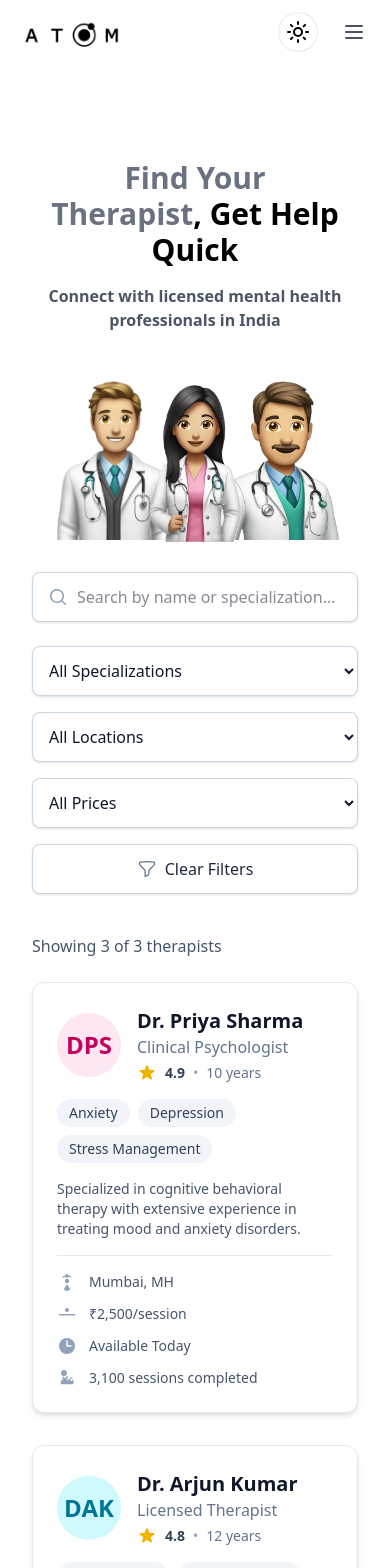
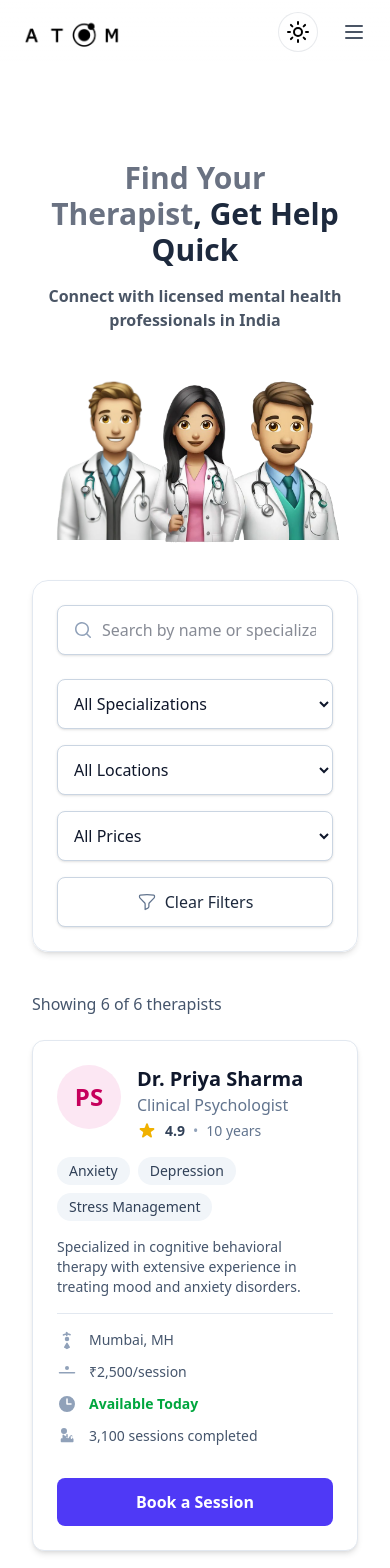
Before and after one commit to abhishekkksharma/ATOM, a React (Vite) app: page /therapists in a window 390 px wide. Shown: the top 1568 px of the page. Built offline with nearby package versions, Linux system fonts and the light colour scheme.

Commit message:
[Therapist page]- add search function to the search bar with filters

```diff
--- a/src/components/TherapistsHeroSection.jsx
+++ b/src/components/TherapistsHeroSection.jsx
@@ -6,8 +6,8 @@ import RightDoc from './../assets/therapists/Hero-section/RightDoc.png';
 export default function TherapistsHeroSection() {
   return (
     <>
-    <div className='lg:flex  lg:my-8 justify-between lg:py-4 lg:px-10 mb-8'>
-        <div className='flex justify-center items-center pb-8 lg:py-0'>
+    <div className='lg:flex justify-between lg:px-10 mb-10'>
+        <div className='flex justify-center items-center pb-8'>
           <div className='p-4 text-center lg:px-50 flex flex-col gap-4'>
             <p className='dark:text-white font-bold text-3xl lg:text-4xl '><span className='text-gray-500'>Find Your Therapist</span>, Get Help Quick</p>
             <p className='dark:text-gray-500 font-semibold text-gray-600'>Connect with licensed mental health professionals in India</p>
--- a/src/components/musicplayer.jsx
+++ b/src/components/musicplayer.jsx
@@ -177,7 +177,7 @@ const MusicPlayer = ({
 
           {/* Header */}
           <div className="flex items-start justify-between">
-            <div className="flex items-center space-x-3 bg-gray-200/20 pl-1 pr-3 rounded-full">
+            <div className="flex items-center space-x-3 bg-gray-200/20 pr-3 rounded-full">
               <img
                 src={albumArtUrl}
                 alt={artistName}
--- a/src/pages/Therapists.jsx
+++ b/src/pages/Therapists.jsx
@@ -1,19 +1,15 @@
-import React, { useState } from 'react';
+import React, { useState, useMemo } from 'react';
 import TherapistsHeroSection from '../components/TherapistsHeroSection';
 
-// NOTE FOR DARK MODE:
-// This component now supports dark mode. To enable it, add the `dark` class
-// to a parent element, like your `<html>` or `<body>` tag.
-// e.g., <html class="dark">
 
-// Data for therapists localized for India
+// Enhanced therapist data with more entries
 const therapistData = [
     {
         name: 'Dr. Priya Sharma',
         title: 'Clinical Psychologist',
         rating: 4.9,
         experience: 10,
-        initials: 'DPS',
+        initials: 'PS',
         avatarColors: 'bg-pink-100 text-pink-700 dark:bg-pink-900/30 dark:text-pink-300',
         tags: ['Anxiety', 'Depression', 'Stress Management'],
         description: 'Specialized in cognitive behavioral therapy with extensive experience in treating mood and anxiety disorders.',
@@ -27,7 +23,7 @@ const therapistData = [
         title: 'Licensed Therapist',
         rating: 4.8,
         experience: 12,
-        initials: 'DAK',
+        initials: 'AK',
         avatarColors: 'bg-cyan-100 text-cyan-700 dark:bg-cyan-900/30 dark:text-cyan-300',
         tags: ['Relationships', 'Family Therapy', 'Couples Counseling'],
         description: 'A compassionate approach to family dynamics and relationship counseling with multicultural sensitivity.',
@@ -41,18 +37,60 @@ const therapistData = [
         title: 'Licensed Clinical Social Worker',
         rating: 4.7,
         experience: 8,
-        initials: 'DAR',
+        initials: 'AR',
         avatarColors: 'bg-orange-100 text-orange-700 dark:bg-orange-900/30 dark:text-orange-300',
-        tags: ['Addiction', 'Recovery', 'Mental Wellness'],
+        tags: ['Addiction', 'Recovery', 'Stress Management'],
         description: 'Evidence-based treatment for substance abuse and dual diagnosis with a focus on holistic recovery.',
         location: 'Bengaluru, KA',
         price: 2200,
         availability: 'Available Today',
         sessions: 2800,
     },
+    {
+        name: 'Dr. Vikram Patel',
+        title: 'Counseling Psychologist',
+        rating: 4.6,
+        experience: 7,
+        initials: 'VP',
+        avatarColors: 'bg-indigo-100 text-indigo-700 dark:bg-indigo-900/30 dark:text-indigo-300',
+        tags: ['Anxiety', 'Depression'],
+        description: 'Client-centered therapy for young adults navigating career and life transitions.',
+        location: 'Mumbai, MH',
+        price: 1800,
+        sessions: 1500,
+        availability: 'Next available: Wednesday',
+    },
+    {
+        name: 'Dr. Sneha Reddy',
+        title: 'Marriage & Family Therapist',
+        rating: 5.0,
+        experience: 15,
+        initials: 'SR',
+        avatarColors: 'bg-teal-100 text-teal-700 dark:bg-teal-900/30 dark:text-teal-300',
+        tags: ['Relationships', 'Couples Counseling'],
+        description: 'Helping couples and families build stronger, healthier relationships through effective communication.',
+        location: 'Bengaluru, KA',
+        price: 4000,
+        sessions: 2100,
+        availability: 'Available Today',
+    },
+    {
+        name: 'Dr. Rohan Verma',
+        title: 'Psychiatrist',
+        rating: 4.9,
+        experience: 9,
+        initials: 'RV',
+        avatarColors: 'bg-green-100 text-green-700 dark:bg-green-900/30 dark:text-green-300',
+        tags: ['Depression', 'Anxiety', 'Bipolar Disorder'],
+        description: 'Integrative approach combining medication management with psychotherapy for comprehensive care.',
+        location: 'Delhi, DL',
+        price: 2800,
+        sessions: 980,
+        availability: 'Next available: Friday',
+    },
 ];
 
-// Reusable TherapistCard component
+// Enhanced TherapistCard component
 const TherapistCard = ({ therapist }) => {
     const {
         name, title, rating, experience, initials, avatarColors,
@@ -60,13 +98,13 @@ const TherapistCard = ({ therapist }) => {
     } = therapist;
 
     const DetailIcon = ({ children }) => (
-        <div className="h-5 w-5 text-slate-400 dark:text-slate-500">{children}</div>
+        <div className="h-5 w-5 text-slate-400 dark:text-slate-500 flex-shrink-0">{children}</div>
     );
 
     return (
-        <div className="bg-white dark:bg-slate-800 border border-slate-200 dark:border-slate-700 rounded-xl shadow-md p-6 flex flex-col space-y-4 transition hover:shadow-lg hover:-translate-y-1">
+        <div className="bg-white dark:bg-slate-800/50 border border-slate-200 dark:border-slate-700 rounded-xl shadow-md p-6 flex flex-col space-y-4 transition-all duration-300 hover:shadow-xl hover:-translate-y-1">
             {/* Card Header */}
-            <div className="flex items-center space-x-4">
+            <div className="flex items-start space-x-4">
                 <div
                     className={`flex-shrink-0 w-16 h-16 rounded-full flex items-center justify-center text-2xl font-bold ${avatarColors}`}
                 >
@@ -76,7 +114,7 @@ const TherapistCard = ({ therapist }) => {
                     <h2 className="text-xl font-bold text-slate-900 dark:text-slate-100">{name}</h2>
                     <p className="text-slate-500 dark:text-slate-400">{title}</p>
                     <div className="flex items-center space-x-2 mt-1 text-sm">
-                        <svg className="h-5 w-5 text-yellow-500" xmlns="http://www.w.org/2000/svg" viewBox="0 0 20 20" fill="currentColor">
+                        <svg className="h-5 w-5 text-yellow-500" xmlns="http://www.w3.org/2000/svg" viewBox="0 0 20 20" fill="currentColor">
                             <path d="M9.049 2.927c.3-.921 1.603-.921 1.902 0l1.07 3.292a1 1 0 00.95.69h3.462c.969 0 1.371 1.24.588 1.81l-2.8 2.034a1 1 0 00-.364 1.118l1.07 3.292c.3.921-.755 1.688-1.54 1.118l-2.8-2.034a1 1 0 00-1.175 0l-2.8 2.034c-.784.57-1.838-.197-1.539-1.118l1.07-3.292a1 1 0 00-.364-1.118L2.98 8.72c-.783-.57-.38-1.81.588-1.81h3.461a1 1 0 00.951-.69l1.07-3.292z" />
                         </svg>
                         <span className="font-semibold text-slate-700 dark:text-slate-200">{rating}</span>
@@ -96,60 +134,113 @@ const TherapistCard = ({ therapist }) => {
             </div>
 
             {/* Description */}
-            <p className="text-slate-600 dark:text-slate-300 text-sm">{description}</p>
+            <p className="text-slate-600 dark:text-slate-300 text-sm flex-grow">{description}</p>
 
             {/* Details List */}
             <ul className="space-y-3 text-sm border-t border-slate-200 dark:border-slate-700 pt-4">
                 <li className="flex items-center gap-3 text-slate-600 dark:text-slate-300">
                     <DetailIcon>
-                        <svg xmlns="http://www.w3.org/2000/svg" viewBox="0 0 20 20" fill="currentColor"><path fillRule="evenodd" d="M9.69 18.933l.003.001C9.89 19.02 10 19 10 19s.11.02.308-.066l.002-.001.006-.003.018-.008a5.741 5.741 0 00.281-.14c.186-.1.4-.223.654-.369.254-.145.532-.31.82-.492l.012-.007.004-.002.001-.001a.75.75 0 00.704-1.249l-2.21-3.682a.75.75 0 00-1.248-.001l-2.211 3.684a.75.75 0 00.705 1.248l.001.001.004.002.012.007a12.02 12.02 0 00.82.492c.288.182.566.347.82.492.254.146.468.269.654.369a5.745 5.745 0 00.28.14l.019.008.006.003zM10 11.25a2.25 2.25 0 100-4.5 2.25 2.25 0 000 4.5z" clipRule="evenodd" /><path d="M10 2a.75.75 0 01.75.75v.518c.968.125 1.88.412 2.712.832a.75.75 0 01-.522 1.394c-.76-.386-1.6-.65-2.44-.76V5.5a.75.75 0 01-1.5 0v-.606c-.84.11-1.68.374-2.44.76a.75.75 0 01-.522-1.394c.832-.42 1.744-.707 2.712-.832V2.75A.75.75 0 0110 2z" /></svg>
+                        <svg xmlns="http://www.w3.org/2000/svg" viewBox="0 0 20 20" fill="currentColor">
+                            <path fillRule="evenodd" d="M9.69 18.933l.003.001C9.89 19.02 10 19 10 19s.11.02.308-.066l.002-.001.006-.003.018-.008a5.741 5.741 0 00.281-.14c.186-.1.4-.223.654-.369.254-.145.532-.31.82-.492l.012-.007.004-.002.001-.001a.75.75 0 00.704-1.249l-2.21-3.682a.75.75 0 00-1.248-.001l-2.211 3.684a.75.75 0 00.705 1.248l.001.001.004.002.012.007a12.02 12.02 0 00.82.492c.288.182.566.347.82.492.254.146.468.269.654.369a5.745 5.745 0 00.28.14l.019.008.006.003zM10 11.25a2.25 2.25 0 100-4.5 2.25 2.25 0 000 4.5z" clipRule="evenodd" />
+                            <path d="M10 2a.75.75 0 01.75.75v.518c.968.125 1.88.412 2.712.832a.75.75 0 01-.522 1.394c-.76-.386-1.6-.65-2.44-.76V5.5a.75.75 0 01-1.5 0v-.606c-.84.11-1.68.374-2.44.76a.75.75 0 01-.522-1.394c.832-.42 1.744-.707 2.712-.832V2.75A.75.75 0 0110 2z" />
+                        </svg>
                     </DetailIcon>
                     <span>{location}</span>
                 </li>
                 <li className="flex items-center gap-3 text-slate-600 dark:text-slate-300">
                     <DetailIcon>
-                        <svg xmlns="http://www.w3.org/2000/svg" viewBox="0 0 20 20" fill="currentColor"><path d="M10 8a2 2 0 100-4 2 2 0 000 4z" /><path fillRule="evenodd" d="M2.5 10a.75.75 0 000 1.5h15a.75.75 0 000-1.5h-15z" clipRule="evenodd" /></svg>
+                        <svg xmlns="http://www.w3.org/2000/svg" viewBox="0 0 20 20" fill="currentColor">
+                            <path d="M10 8a2 2 0 100-4 2 2 0 000 4z" />
+                            <path fillRule="evenodd" d="M2.5 10a.75.75 0 000 1.5h15a.75.75 0 000-1.5h-15z" clipRule="evenodd" />
+                        </svg>
                     </DetailIcon>
                     <span>₹{price.toLocaleString('en-IN')}/session</span>
                 </li>
                 <li className="flex items-center gap-3 text-slate-600 dark:text-slate-300">
                     <DetailIcon>
-                        <svg xmlns="http://www.w3.org/2000/svg" viewBox="0 0 20 20" fill="currentColor"><path fillRule="evenodd" d="M10 18a8 8 0 100-16 8 8 0 000 16zm.75-13a.75.75 0 00-1.5 0v5c0 .414.336.75.75.75h4a.75.75 0 000-1.5h-3.25V5z" clipRule="evenodd" /></svg>
+                        <svg xmlns="http://www.w3.org/2000/svg" viewBox="0 0 20 20" fill="currentColor">
+                            <path fillRule="evenodd" d="M10 18a8 8 0 100-16 8 8 0 000 16zm.75-13a.75.75 0 00-1.5 0v5c0 .414.336.75.75.75h4a.75.75 0 000-1.5h-3.25V5z" clipRule="evenodd" />
+                        </svg>
                     </DetailIcon>
-                    <span>{availability}</span>
+                    <span className={availability === 'Available Today' ? 'text-green-600 dark:text-green-400 font-semibold' : ''}>{availability}</span>
                 </li>
                 <li className="flex items-center gap-3 text-slate-600 dark:text-slate-300">
                     <DetailIcon>
-                        <svg xmlns="http://www.w3.org/2000/svg" viewBox="0 0 20 20" fill="currentColor"><path d="M7 8a3 3 0 100-6 3 3 0 000 6zM14.5 9a.75.75 0 01.75.75v2.5a.75.75 0 01-1.5 0v-2.5a.75.75 0 01.75-.75zM10 8a.75.75 0 01.75.75v2.5a.75.75 0 01-1.5 0v-2.5A.75.75 0 0110 8zM7 9.25a.75.75 0 00-1.5 0v2.5a.75.75 0 001.5 0v-2.5zM4.376 12.19c-.395.23-.624.67-.624 1.122V15.5a.75.75 0 00.75.75h11.25a.75.75 0 00.75-.75v-2.188c0-.452-.23-.892-.624-1.122l-1.61-2.414a.75.75 0 00-1.202-.01l-1.41 2.114a.75.75 0 01-1.112 0L8.25 9.764a.75.75 0 00-1.202.01L5.986 12.19z" /></svg>
+                        <svg xmlns="http://www.w3.org/2000/svg" viewBox="0 0 20 20" fill="currentColor">
+                            <path d="M7 8a3 3 0 100-6 3 3 0 000 6zM14.5 9a.75.75 0 01.75.75v2.5a.75.75 0 01-1.5 0v-2.5a.75.75 0 01.75-.75zM10 8a.75.75 0 01.75.75v2.5a.75.75 0 01-1.5 0v-2.5A.75.75 0 0110 8zM7 9.25a.75.75 0 00-1.5 0v2.5a.75.75 0 001.5 0v-2.5zM4.376 12.19c-.395.23-.624.67-.624 1.122V15.5a.75.75 0 00.75.75h11.25a.75.75 0 00.75-.75v-2.188c0-.452-.23-.892-.624-1.122l-1.61-2.414a.75.75 0 00-1.202-.01l-1.41 2.114a.75.75 0 01-1.112 0L8.25 9.764a.75.75 0 00-1.202.01L5.986 12.19z" />
+                        </svg>
                     </DetailIcon>
                     <span>{sessions.toLocaleString('en-IN')} sessions completed</span>
                 </li>
             </ul>
+
+            {/* Book Session Button */}
+            <button className="mt-4 w-full bg-indigo-600 text-white font-bold py-3 px-4 rounded-lg hover:bg-indigo-700 transition-colors duration-300 focus:outline-none focus:ring-2 focus:ring-offset-2 focus:ring-indigo-500">
+                Book a Session
+            </button>
         </div>
     );
 };
 
-// Main Page Component
+// Main TherapistFinderPage Component
 const TherapistFinderPage = () => {
     const [searchQuery, setSearchQuery] = useState('');
     const [specialization, setSpecialization] = useState('All Specializations');
+    const [location, setLocation] = useState('All Locations');
+    const [price, setPrice] = useState('All Prices');
 
-    // In a real app, you would filter this data based on state
-    const displayedTherapists = therapistData;
+    const handleClearFilters = () => {
+        setSearchQuery('');
+        setSpecialization('All Specializations');
+        setLocation('All Locations');
+        setPrice('All Prices');
+    };
+
+    const displayedTherapists = useMemo(() => {
+        return therapistData.filter(therapist => {
+            // Search Query Filter
+            const searchLower = searchQuery.toLowerCase();
+            const nameMatch = therapist.name.toLowerCase().includes(searchLower);
+            const tagMatch = therapist.tags.some(t => t.toLowerCase().includes(searchLower));
+            if (searchQuery && !nameMatch && !tagMatch) {
+                return false;
+            }
+
+            // Specialization Filter
+            if (specialization !== 'All Specializations' && !therapist.tags.includes(specialization)) {
+                return false;
+            }
+
+            // Location Filter
+            if (location !== 'All Locations' && therapist.location !== location) {
+                return false;
+            }
+
+            // Price Filter
+            if (price !== 'All Prices') {
+                if (price === '₹1500 - ₹2500' && (therapist.price < 1500 || therapist.price > 2500)) {
+                    return false;
+                }
+                if (price === '₹2500 - ₹3500' && (therapist.price < 2500 || therapist.price > 3500)) {
+                    return false;
+                }
+                if (price === '₹3500+' && therapist.price < 3500) {
+                    return false;
+                }
+            }
+
+            return true;
+        });
+    }, [searchQuery, specialization, location, price]);
 
     return (
-        // The parent div inherits the body background color (e.g. bg-slate-50 dark:bg-slate-900)
+        <div className="min-h-screen bg-transparent  font-sans text-slate-800 dark:text-slate-200">
             <div className="container mx-auto px-4 sm:px-6 lg:px-8 py-12">
-            <div>
-                <TherapistsHeroSection/>
-            </div>
+                {/* Hero Section */}
+                <TherapistsHeroSection />
 
-
-            {/* <header className="text-center mb-10">
-                <h1 className="text-4xl md:text-5xl font-bold text-slate-900 dark:text-white">Find Your Therapist</h1>
-                <p className="mt-2 text-lg text-slate-600 dark:text-slate-300">Connect with licensed mental health professionals in India</p>
-            </header> */}
-
+                {/* Search and Filter Section */}
+                <div className="p-6 md:p-8 bg-white/50 dark:bg-slate-800/50 backdrop-blur-sm rounded-2xl shadow-md border border-slate-200 dark:border-slate-700 mb-10">
                     <div className="space-y-6">
                         <div className="relative">
                             <div className="pointer-events-none absolute inset-y-0 left-0 flex items-center pl-4">
@@ -166,7 +257,7 @@ const TherapistFinderPage = () => {
                             />
                         </div>
 
-                <div className="grid grid-cols-1 md:grid-cols-4 gap-4 items-center">
+                        <div className="grid grid-cols-1 md:grid-cols-2 lg:grid-cols-4 gap-4 items-center">
                             <select
                                 value={specialization}
                                 onChange={(e) => setSpecialization(e.target.value)}
@@ -177,23 +268,39 @@ const TherapistFinderPage = () => {
                                 <option>Depression</option>
                                 <option>Stress Management</option>
                                 <option>Relationships</option>
+                                <option>Family Therapy</option>
+                                <option>Couples Counseling</option>
+                                <option>Addiction</option>
+                                <option>Recovery</option>
+                                <option>Bipolar Disorder</option>
                             </select>
 
-                    <select className="w-full p-3 bg-white dark:bg-slate-700 text-slate-900 dark:text-white border border-slate-300 dark:border-slate-600 rounded-lg shadow-sm focus:outline-none focus:ring-2 focus:ring-indigo-500">
+                            <select
+                                value={location}
+                                onChange={(e) => setLocation(e.target.value)}
+                                className="w-full p-3 bg-white dark:bg-slate-700 text-slate-900 dark:text-white border border-slate-300 dark:border-slate-600 rounded-lg shadow-sm focus:outline-none focus:ring-2 focus:ring-indigo-500"
+                            >
                                 <option>All Locations</option>
                                 <option>Mumbai, MH</option>
                                 <option>Delhi, DL</option>
                                 <option>Bengaluru, KA</option>
                             </select>
 
-                    <select className="w-full p-3 bg-white dark:bg-slate-700 text-slate-900 dark:text-white border border-slate-300 dark:border-slate-600 rounded-lg shadow-sm focus:outline-none focus:ring-2 focus:ring-indigo-500">
+                            <select
+                                value={price}
+                                onChange={(e) => setPrice(e.target.value)}
+                                className="w-full p-3 bg-white dark:bg-slate-700 text-slate-900 dark:text-white border border-slate-300 dark:border-slate-600 rounded-lg shadow-sm focus:outline-none focus:ring-2 focus:ring-indigo-500"
+                            >
                                 <option>All Prices</option>
                                 <option>₹1500 - ₹2500</option>
                                 <option>₹2500 - ₹3500</option>
                                 <option>₹3500+</option>
                             </select>
 
-                    <button className="flex items-center justify-center gap-2 w-full p-3 bg-white dark:bg-slate-700 text-slate-800 dark:text-slate-200 border border-slate-300 dark:border-slate-600 rounded-lg shadow-sm hover:bg-slate-100 dark:hover:bg-slate-600 transition duration-150 ease-in-out">
+                            <button
+                                onClick={handleClearFilters}
+                                className="flex items-center justify-center gap-2 w-full p-3 bg-white dark:bg-slate-700 text-slate-800 dark:text-slate-200 border border-slate-300 dark:border-slate-600 rounded-lg shadow-sm hover:bg-slate-100 dark:hover:bg-slate-600 transition duration-150 ease-in-out focus:outline-none focus:ring-2 focus:ring-offset-2 focus:ring-offset-slate-50 dark:focus:ring-offset-slate-900 focus:ring-indigo-500"
+                            >
                                 <svg className="h-5 w-5 text-slate-500" xmlns="http://www.w3.org/2000/svg" fill="none" viewBox="0 0 24 24" strokeWidth="1.5" stroke="currentColor">
                                     <path strokeLinecap="round" strokeLinejoin="round" d="M12 3c2.755 0 5.455.232 8.083.678.533.09.917.556.917 1.096v1.044a2.25 2.25 0 01-.659 1.591l-5.432 5.432a2.25 2.25 0 00-.659 1.591v2.927a2.25 2.25 0 01-1.244 2.013L9.75 21v-6.572a2.25 2.25 0 00-.659-1.591L3.659 7.409A2.25 2.25 0 013 5.818V4.774c0-.54.384-1.006.917-1.096A48.32 48.32 0 0112 3z" />
                                 </svg>
@@ -201,16 +308,29 @@ const TherapistFinderPage = () => {
                             </button>
                         </div>
                     </div>
-
-            <div className="mt-10 mb-6">
-                <p className="text-slate-600 dark:text-slate-400">Showing {displayedTherapists.length} of {therapistData.length} therapists</p>
                 </div>
 
+                {/* Results Count */}
+                <div className="mb-6">
+                    <p className="text-slate-600 dark:text-slate-400">
+                        Showing {displayedTherapists.length} of {therapistData.length} therapists
+                    </p>
+                </div>
+
+                {/* Therapist Cards or No Results */}
+                {displayedTherapists.length > 0 ? (
                     <main className="grid grid-cols-1 md:grid-cols-2 lg:grid-cols-3 gap-8">
                         {displayedTherapists.map((therapist) => (
                             <TherapistCard key={therapist.name} therapist={therapist} />
                         ))}
                     </main>
+                ) : (
+                    <div className="text-center py-20">
+                        <h3 className="text-2xl font-semibold text-slate-700 dark:text-slate-300">No Therapists Found</h3>
+                        <p className="mt-2 text-slate-500 dark:text-slate-400">Try adjusting your search or filter criteria.</p>
+                    </div>
+                )}
+            </div>
         </div>
     );
 };
--- a/src/pages/YourZone.jsx
+++ b/src/pages/YourZone.jsx
@@ -33,13 +33,13 @@ export default function YourZone() {
       songSrc={Nature}
       songName="Nature calling"
       artistName="Mediatation"
-      albumArtUrl={albumArt1}
+      albumArtUrl={albumArt3}
       />
       <MusicPlayer
       songSrc={Freq528Hz}
       songName="Freq 528Hz"
       artistName="Instrumental"
-      albumArtUrl={albumArt2}
+      albumArtUrl={albumArt3}
       />
       <MusicPlayer
       songSrc={Nature}
```
Lines whose indentation alone changed are shown as unchanged.
